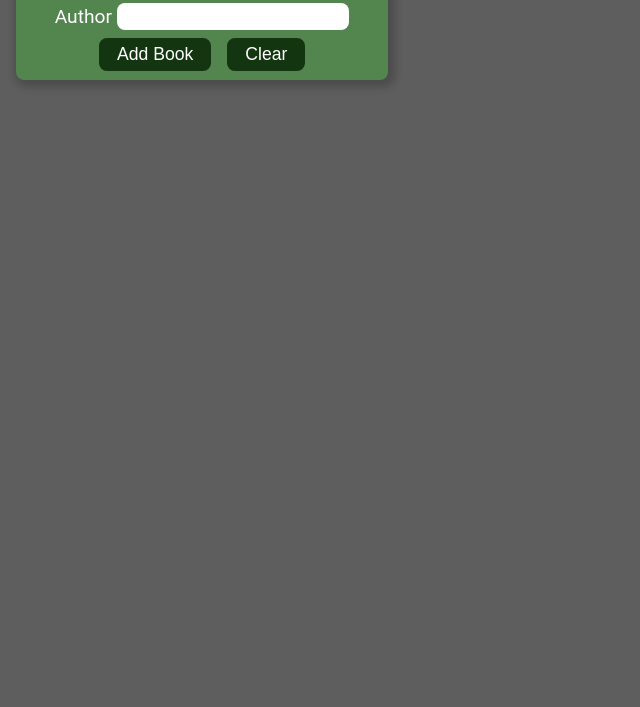
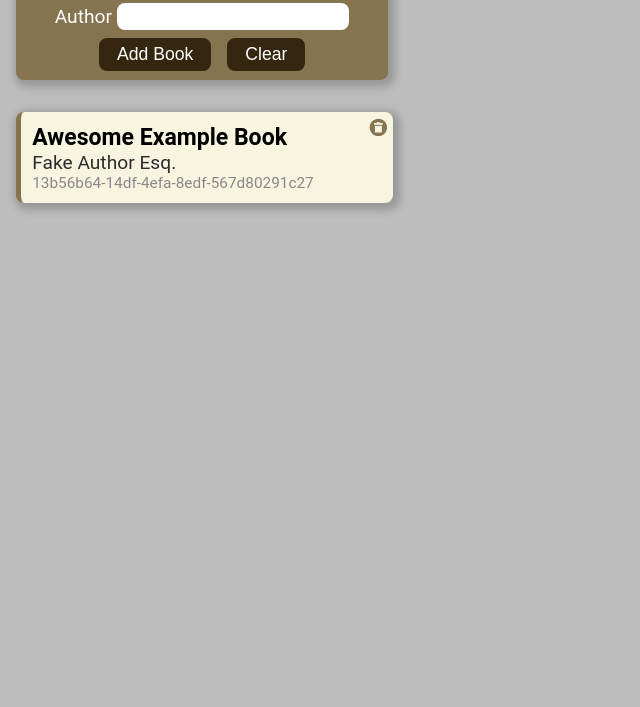
Before and after one commit to Robotkio/odin-library, a plain HTML site: page index.html in a window 1280 px wide. Shown: the part 93-800 px from the top of the page, without its empty margins (0-640 px from the left). Drawn offline with Linux system fonts and the light colour scheme.

Commit message:
small tweaks

```diff
--- a/library.js
+++ b/library.js
@@ -1,4 +1,3 @@
-const trash_ico = '<svg xmlns="http://www.w3.org/2000/svg" viewBox="0 0 24 24"><title>delete-circle</title><path d="M12,2C17.53,2 22,6.47 22,12C22,17.53 17.53,22 12,22C6.47,22 2,17.53 2,12C2,6.47 6.47,2 12,2M17,7H14.5L13.5,6H10.5L9.5,7H7V9H17V7M9,18H15A1,1 0 0,0 16,17V10H8V17A1,1 0 0,0 9,18Z" /></svg>';
 let myLibrary = [];
 const btnAddBook = document.getElementById("submit-book");
 const libraryDisplay = document.getElementById("library");
@@ -14,6 +13,8 @@ btnAddBook.addEventListener("click", (event) => {
     event.preventDefault();
     addBookToLibrary();
 });
+
+myLibrary.push(new Book("Awesome Example Book", "Fake Author Esq."));
 
 updateLibraryDisplay();
 
--- a/style.css
+++ b/style.css
@@ -1,27 +1,32 @@
 :root {
+    --main-col-mid: rgb(133, 116, 79);
+    --main-col-dark: rgb(53, 38, 16);
+    --main-col-light: rgb(247, 244, 224);
+
     --card-height: 135px;
     --card-width: 350px;
     --card-padding: 0.7rem;
     --common-border-radius: 0.5rem;
     --common-card-spacing: 1rem;
 
-    --body-background-col: rgb(94, 94, 94);
+    --body-background-col: rgb(189, 189, 189);
 
-    --primary-colour: rgb(83, 133, 79);
+    --primary-colour: var(--main-col-mid);
     --primary-text-colour: white;
 
-    --book-bg-col: rgb(234, 247, 224);
+    --book-bg-col: var(--main-col-light);
     --book-title-col: rgb(0, 0, 0);
     --book-author-col: rgb(44, 44, 44);
     --book-id-col: rgb(136, 136, 136);
 
     --form-text-input-bg-col: white;
     --form-text-input-text-col: black;
-    --form-button-bg-col: rgb(19, 53, 16);
+    --form-button-bg-col: var(--main-col-dark);
 
     --top-row-height: calc(var(--card-height) + ((var(--card-padding) + var(var(--common-card-spacing)) * 2)));
 
     --trash-ico-size: 1.3rem;
+    --trash-ico-col: var(--main-col-mid);
 }
 
 body {
@@ -120,7 +125,7 @@ body {
 }
 
 .del-ico {
-    fill: var(--form-button-bg-col);
+    fill: var(--trash-ico-col);
     position: absolute;
     right: 5px;
     top: 5px;
@@ -130,7 +135,7 @@ body {
 
 .del-ico:hover {
     fill: white;
-    background-color: var(--form-button-bg-col);;
+    background-color: var(--trash-ico-col);;
     cursor: pointer;
     border-radius: 100%;
 }
```
